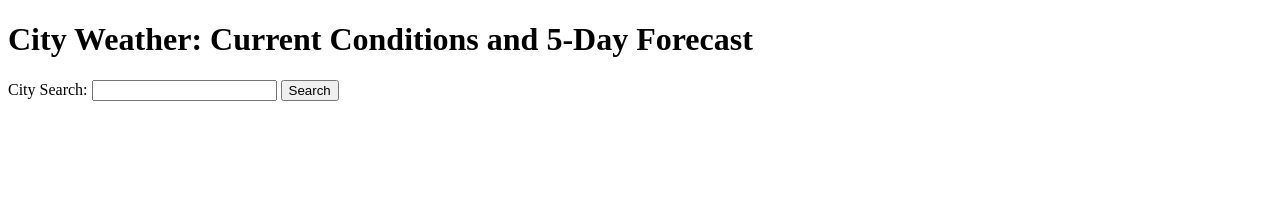
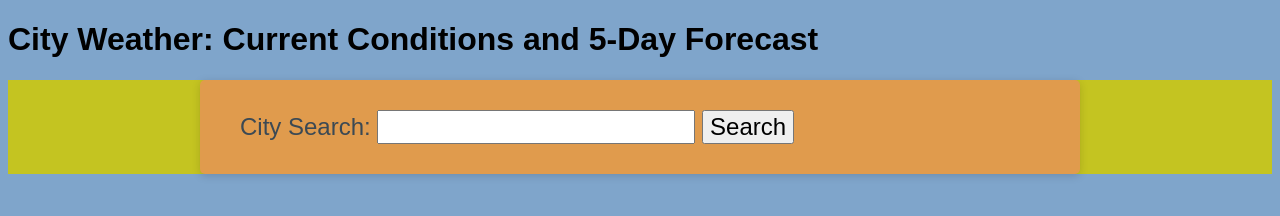
Before and after one commit to TJWphd/city-weather, a plain HTML site: page index.html in a window 1280 px wide. Drawn offline with Linux system fonts and the light colour scheme.

Commit message:
played with CSS and elements:

```diff
--- a/assets/css/styles.css
+++ b/assets/css/styles.css
@@ -1,17 +1,7 @@
-* {
-}
-/* replace all this with a bootstrap jass.css! */
-
-:root {
-} */
-
 body {
   font-family: sans-serif;
   background-color: #7fa5cb;
 }
-
-/* header {
-} */
 
 h1 h2 h3 h4 h5 h6 {
   font-size: 18px;
@@ -21,11 +11,11 @@ h1 h2 h3 h4 h5 h6 {
 }
 
 section {
-  background-color: beige;
+  background-color: rgb(196, 196, 33);
 }
 
 aside {
-  background-color: hsl(15, 80%, 51%);
+  background-color: hsl(32, 70%, 59%);
   border-radius: 5px;
   border-width: 1px;
   box-shadow: rgba(0, 0, 0, 0.15) 0px 2px 8px 0px;
@@ -34,6 +24,22 @@ aside {
   margin: 0 auto;
   max-width: 800px;
   padding: 30px 40px;
+}
+
+#search-form {
+  font-size: 24px;
+}
+
+#input {
+  font-size: 24px;
+}
+
+button {
+  font-size: 24px;
+}
+
+#search-button {
+  font-weight: bold;
 }
 
 /* #current {
--- a/index.html
+++ b/index.html
@@ -3,7 +3,7 @@
   <head>
     <meta charset="UTF-8" />
     <meta name="viewport" content="width=device-width, initial-scale=1.0" />
-    <!-- <link rel="stylesheet" href="./assets/css/styles.css" /> -->
+    <link rel="stylesheet" href="./assets/css/styles.css" />
     <link rel="icon" href="./assets/images/faviconTJW.ico" />
     <title>City Weather</title>
   </head>
@@ -23,7 +23,6 @@
         <div id="current"></div>
       </main>
       <script src="./assets/js/form.js"></script>
-      <!-- <script src="./assets/js/logic.js"></script> -->
     </section>
   </body>
 </html>
```
